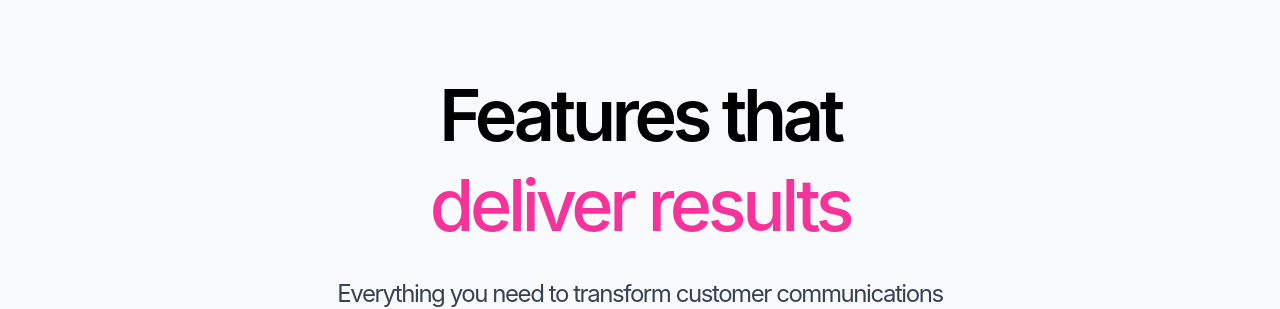
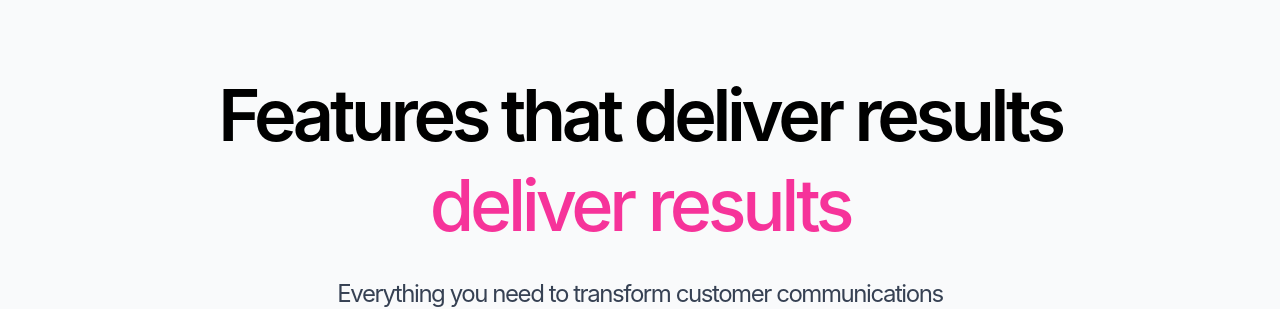
Before and after one commit to sassy-skrzyp/sunao, a React (Vite) app: page / in a window 1280 px wide. Shown: the part 810-1119 px from the top of the page. Built offline with nearby package versions, Linux system fonts and the light colour scheme; a web font is replaced by a local one.

Commit message:
RevisionId:  295638123898105856

```diff
--- a/src/components/generated/FeaturesSection.tsx
+++ b/src/components/generated/FeaturesSection.tsx
@@ -103,9 +103,7 @@ export default function FeaturesSection() {
       }} data-magicpath-id="8" data-magicpath-path="FeaturesSection.tsx">
           <h2 className="text-5xl md:text-6xl lg:text-7xl font-semibold text-black mb-6 leading-tight" style={{
           letterSpacing: '-0.06em'
-        }} data-magicpath-id="9" data-magicpath-path="FeaturesSection.tsx">
-            Features that
-            <br data-magicpath-id="10" data-magicpath-path="FeaturesSection.tsx" />
+        }} data-magicpath-id="9" data-magicpath-path="FeaturesSection.tsx">Features that deliver results<br data-magicpath-id="10" data-magicpath-path="FeaturesSection.tsx" />
             <span className="text-pink-500 font-medium" style={{
             letterSpacing: '-0.06em'
           }} data-magicpath-id="11" data-magicpath-path="FeaturesSection.tsx">
```
